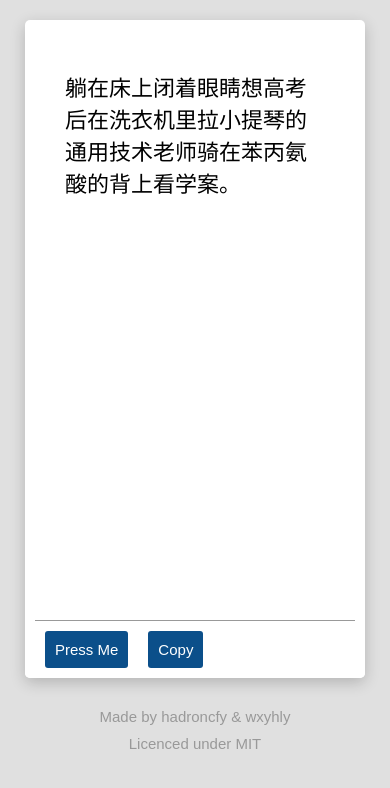
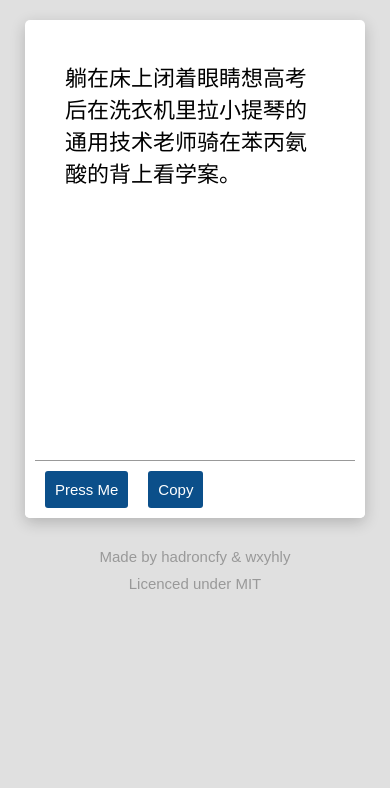
Before and after one commit to Hadron67/random-text, a website: page index.html in a window 390 px wide. Drawn offline with Linux system fonts and the light colour scheme.

Commit message:
adjusted font size & dimensions in CSS

```diff
--- a/css/index.css
+++ b/css/index.css
@@ -22,14 +22,11 @@ body {
     margin-right: 100px;
 }
 .output-container-outter {
-    padding-left: 40px;
-    padding-right: 40px;
-    padding-top: 50px;
-    padding-bottom: 50px;
+    padding: 40px 40px 0px 40px;
     border-radius: 5px;
 }
 .output-container-inner {
-    height: 300px;
+    height: 350px;
     overflow-y: auto;
 }
 .output-container {
@@ -75,12 +72,17 @@ ul.btn-container > li {
         margin-right: 25px;
     }
     .output-container-inner {
-        height: 500px;
+        height: 400px;
     }
 }
 @media(max-width: 500px){
     .output-container {
         font-size: 22px;
+    }
+}
+@media(max-width: 380px){
+    .output-container-outter {
+        padding: 20px 20px 0px 20px;
     }
 }
 
```
